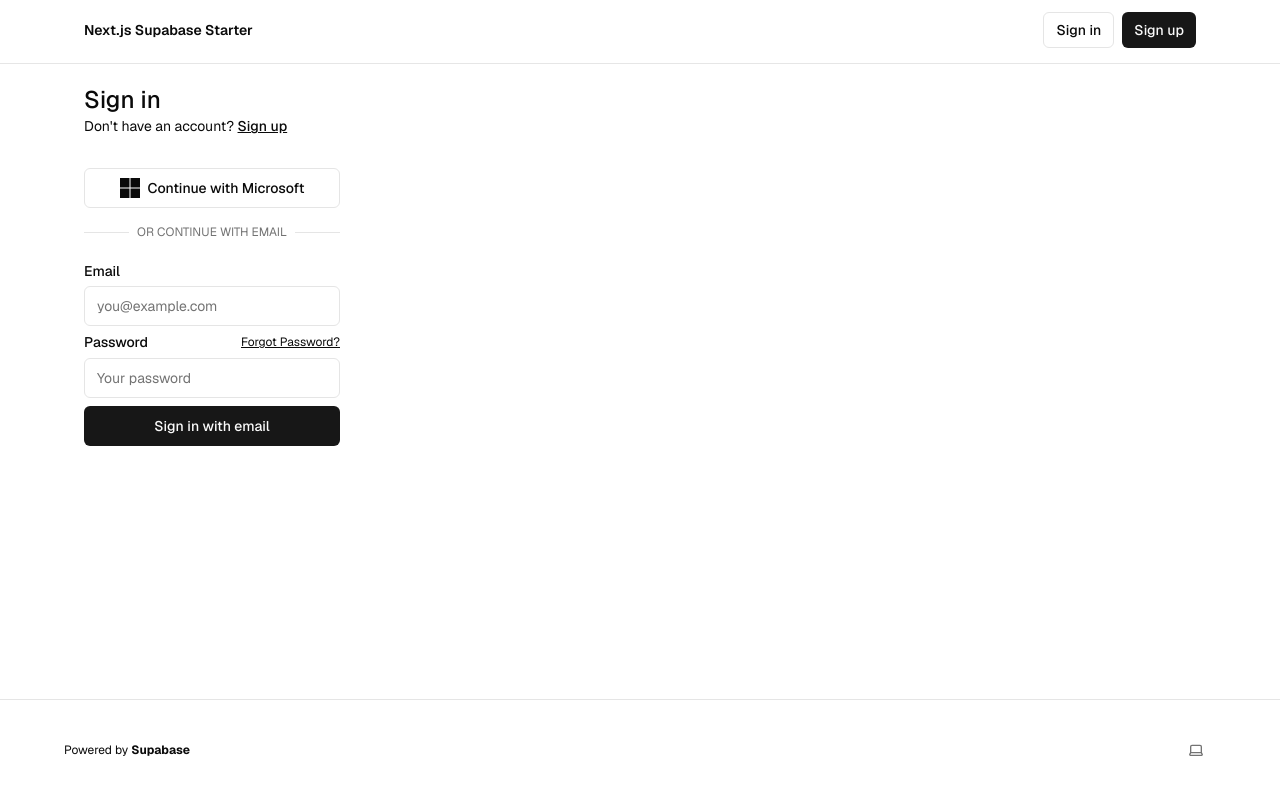
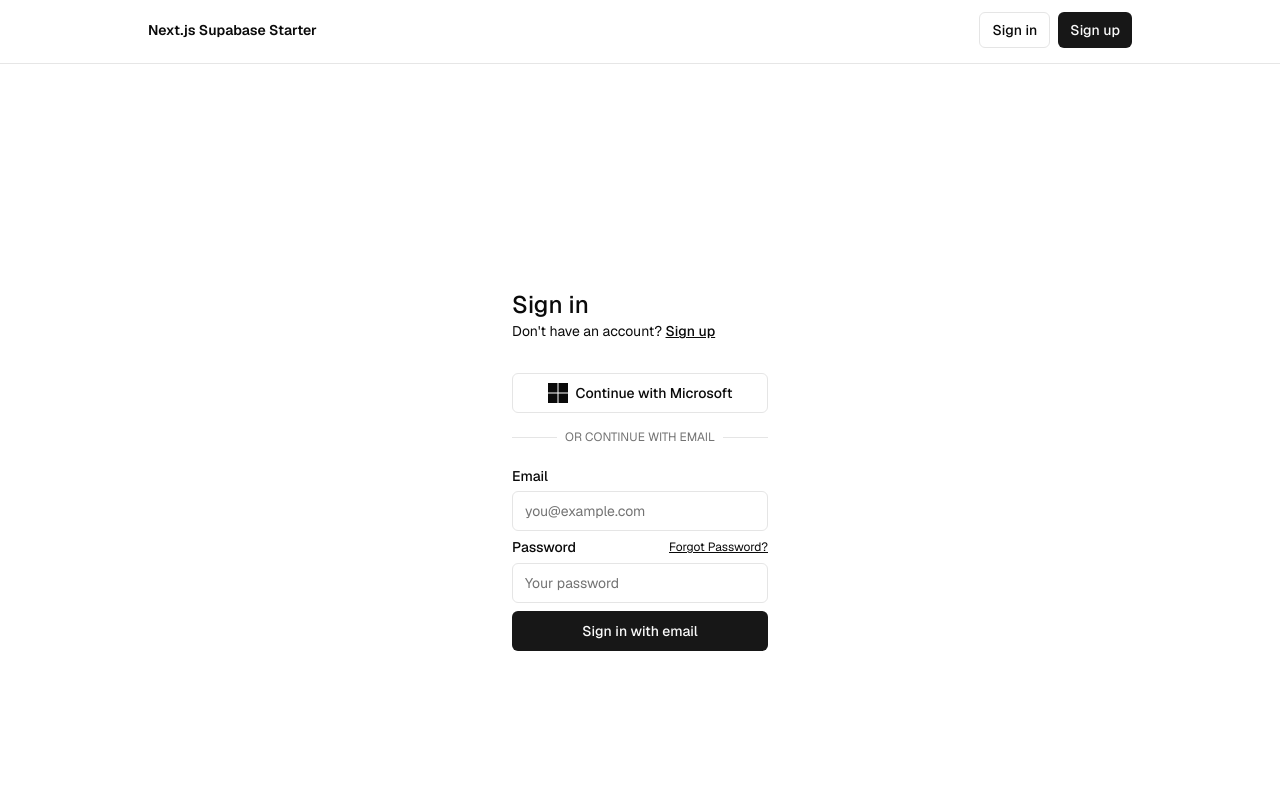
Before and after one commit to Jabril-Mahamud/supa-macalin, a Next.js app: page /sign-in in a window 1280 px wide. Shown: the top 800 px of the page. Built offline with nearby package versions, Linux system fonts and the light colour scheme; no server answers.

Commit message:
changed layout.tsx

```diff
--- a/app/(auth-pages)/layout.tsx
+++ b/app/(auth-pages)/layout.tsx
@@ -4,6 +4,10 @@ export default async function Layout({
   children: React.ReactNode;
 }) {
   return (
-    <div className="max-w-7xl flex flex-col gap-12 items-start">{children}</div>
+    <div className="min-h-screen flex items-center justify-center">
+      <div className="max-w-7xl flex flex-col gap-12 items-center" style={{ marginTop: '-20px' }}>
+        {children}
+      </div>
+    </div>
   );
 }
--- a/app/layout.tsx
+++ b/app/layout.tsx
@@ -30,10 +30,10 @@ export default function RootLayout({
           enableSystem
           disableTransitionOnChange
         >
-          <main className="min-h-screen flex flex-col">
+          <main className="min-h-screen flex flex-col items-center justify-center">
             {/* Header/Nav */}
             <nav className="w-full border-b border-b-foreground/10 h-16">
-              <div className="w-full flex justify-between items-center p-3 px-5 text-sm max-w-[90%] mx-auto">
+              <div className="w-full flex justify-between items-center p-3 px-5 text-sm max-w-[80%] mx-auto">
                 <div className="flex gap-5 items-center font-semibold">
                   <Link href={"/"}>Next.js Supabase Starter</Link>
                 </div>
@@ -42,13 +42,13 @@ export default function RootLayout({
             </nav>
 
             {/* Main Content */}
-            <div className="flex-grow w-full p-5 max-w-[90%] mx-auto">
+            <div className="flex-grow w-full p-5 max-w-[80%] mx-auto flex flex-col items-center justify-center">
               {children}
             </div>
 
             {/* Footer */}
-            <footer className="w-full border-t mx-auto text-center text-xs gap-8 py-8">
-              <div className="flex justify-between items-center max-w-[90%] mx-auto">
+            <footer className="w-full border-t mx-auto text-center text-xs py-8">
+              <div className="flex flex-col items-center gap-4 max-w-[80%] mx-auto">
                 <p>
                   Powered by{" "}
                   <a
```
